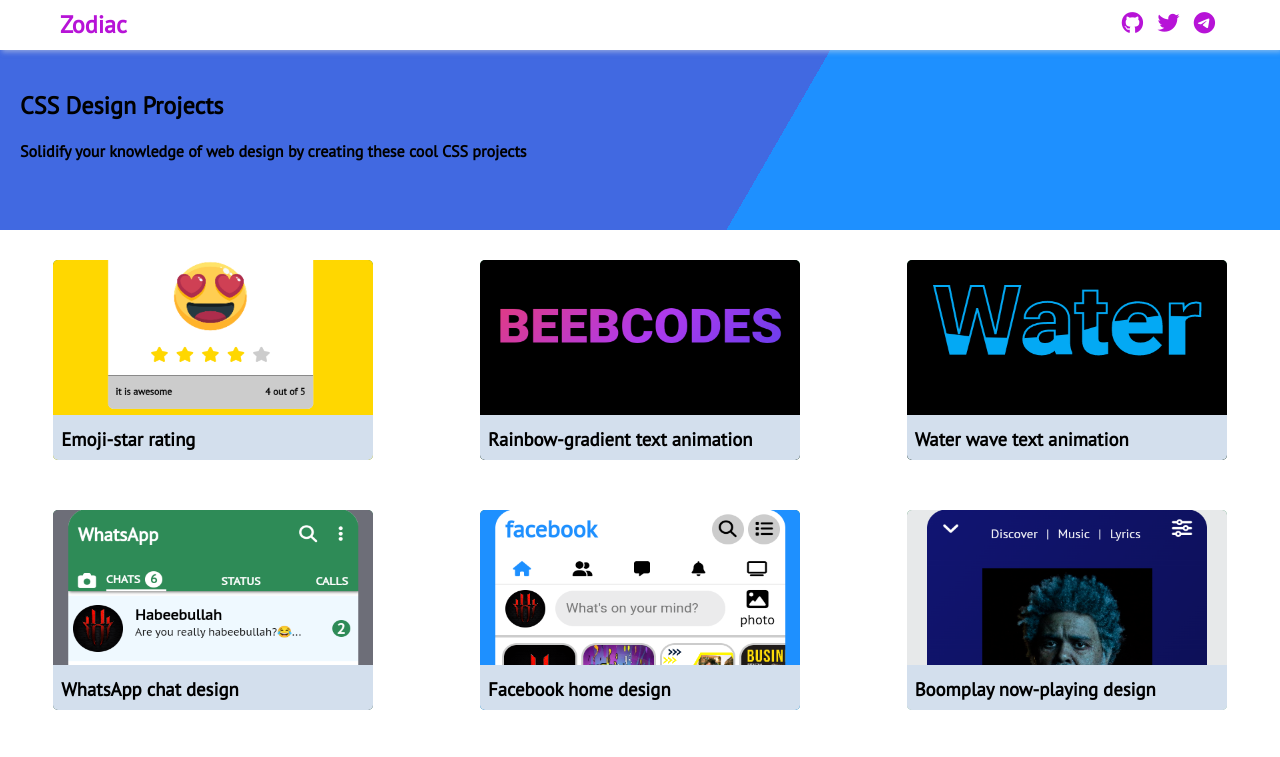
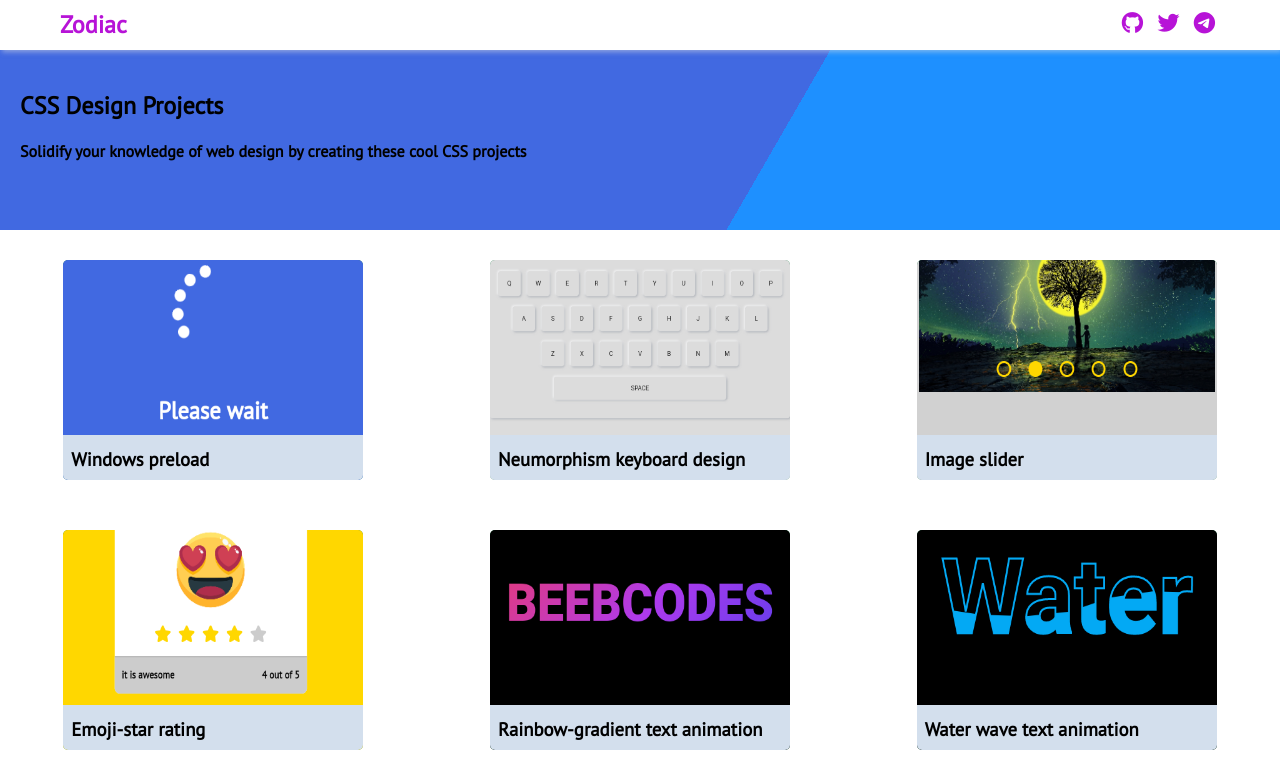
Before and after one commit to HabeebOpe/project-portfolio, a plain HTML site: page cssdesign.html in a window 1280 px wide. Shown: the top 757 px of the page. Drawn offline with Linux system fonts and the light colour scheme.

Commit message:
commit three

```diff
--- a/cssdesign.html
+++ b/cssdesign.html
@@ -40,6 +40,56 @@
       </div>
 
       <div class="page-js-list">
+<div class="page-desktop-flex">
+
+         <div class="project-flex">
+
+            <div class="v-project">
+            <img src="cover/windows-preload.jpg" alt="windows preload">
+            <div class="list">
+               <h3>Windows preload</h3>
+
+               <a href="https://habeebope.github.io/windows-preload/">
+               <h4>• View live site</h4>
+               </a>
+
+               <h4 id="source">• View source code</h4>
+
+            </div>
+         </div>
+         </div>
+         <div class="project-flex">
+            <div class="v-project">
+            <img src="cover/keyboard-design.jpg" alt="">
+            <div class="list">
+               <h3>Neumorphism keyboard design</h3>
+
+               <a href="https://habeebope.github.io/Neumorphism-keyboard/">
+               <h4>• View live site</h4>
+               </a>
+
+               <h4 id="source">• View source code</h4>
+
+            </div>
+         </div>
+         </div>
+
+         <div class="project-flex">
+            <div class="v-project">
+            <img src="cover/img-slider.jpg" alt="image slider">
+            <div class="list">
+               <h3>Image slider </h3>
+
+               <a href="https://habeebope.github.io/images-slider/">
+               <h4>• View live site</h4>
+               </a>
+
+               <h4 id="source">• View source code</h4>
+
+            </div>
+         </div>
+         </div>
+</div>
 
 <div class="page-desktop-flex">
 
--- a/page.css
+++ b/page.css
@@ -23,12 +23,18 @@
    margin-top: 10px;
 }
 .v-project{
-   width: 320px;
-   height: 200px;
+   width: 340px;
+   height: 220px;
    background-color: seagreen;
    border-radius: 5px;
    position: relative;
    overflow: hidden;
+}
+@media(min-width: 620px){
+   .v-project{
+      width: 300px;
+      height: 200
+   }
 }
 .v-project img{
    position: absolute;
@@ -63,14 +69,10 @@
       margin: 10px 0;
    }
 }
-
-
-
-
 .alert{
     position: fixed;
     top: 5px;
-    width: 320px;
+    width: 350px;
     background-color: #D0A1E9;
     border-radius: 5px;
     display: flex;
@@ -79,7 +81,7 @@
     height: 50px;
     border-left: 8px solid #511571;
     overflow: hidden;
-    right: -320px;
+    right: -370px;
     z-index: 9999;
 }
 .show{
@@ -104,7 +106,7 @@
     }
 }
 .alert span:first-child{
-    margin-left: 10px;
+    margin-left: 40px;
     font-size: 20px;
     color: #59117F;
 }
--- a/style.css
+++ b/style.css
@@ -118,16 +118,21 @@
 }
 .project-flex{
    display: flex;
-   justify-content: space-around;
+   justify-content: center;
    margin: 20px 0;
 }
 .project-wrapper{
    position: relative;
-   width: 320px;
+   width: 340px;
    height: 230px;
    background-color: gold;
    border-radius: 10px;
    overflow: hidden;
+}
+@media(min-width: 620px){
+   .project-wrapper{
+      width: 320px;
+   }
 }
 .project-wrapper a:hover{
    background-color: green;
@@ -175,7 +180,7 @@
    justify-content: space-around;
 }
 .subscription form{
-   width: 310px;
+   width: 330px;
    height: auto;
    padding: 10px;
    border-radius: 10px;
```
Also changed, not shown: VanillaJavaacript.html (+52 -0 lines), index.html (+2 -1 lines), cover/img-slider.jpg (added), cover/keyboard-design.jpg (added), cover/qr-code-gen.jpg (added), cover/rep-neu-key-board.jpg (added), cover/switch.jpg (added), cover/windows-preload.jpg (added).
